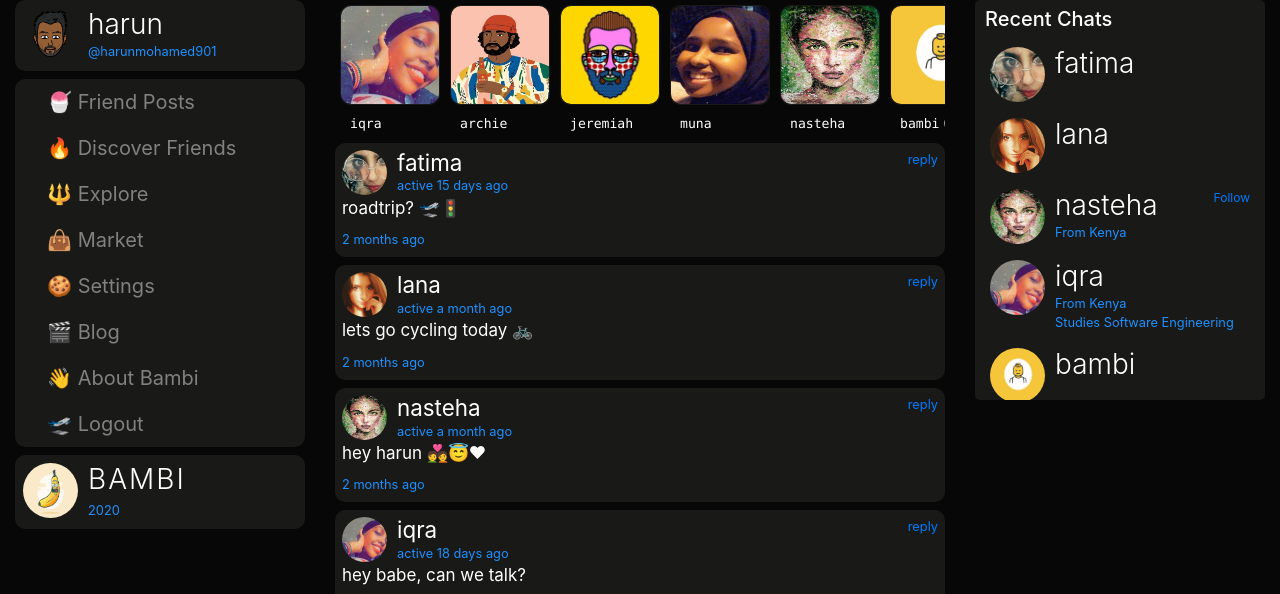
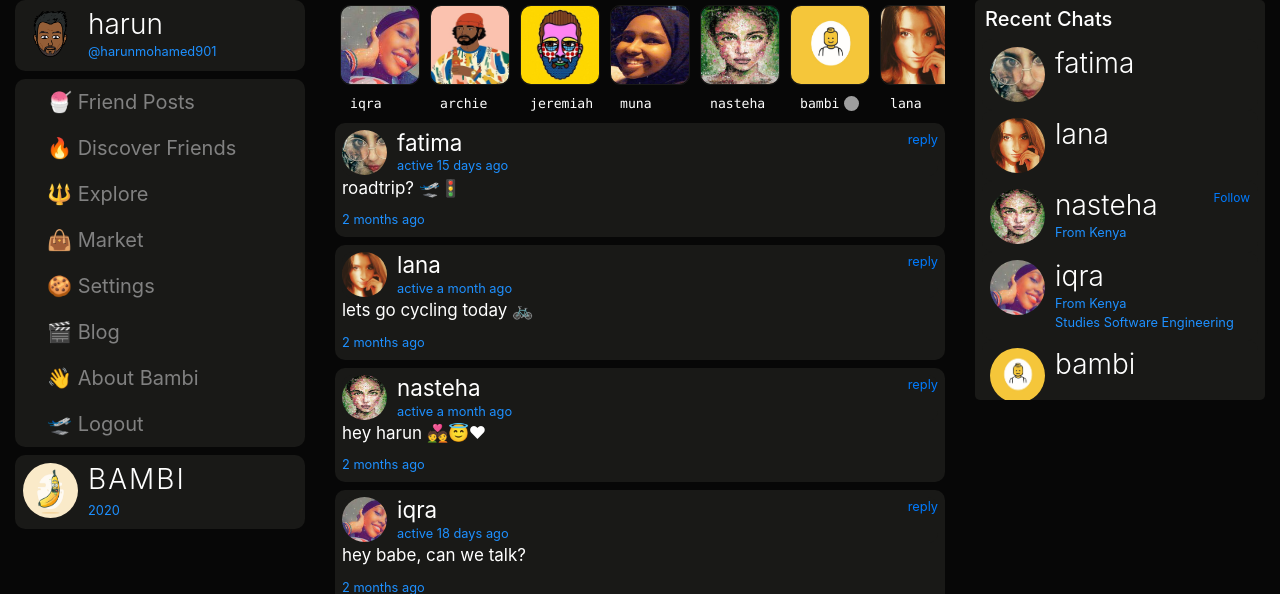
Before and after one commit to harunmohamed/bambi-v3, a Flask app: page /messages in a window 1280 px wide. Shown: the part 61-655 px from the top of the page. Run offline with Flask 2, Linux system fonts and the light colour scheme; a user stored in the database is signed in; data comes from the database, SQL or seed files in the repository; some libraries are stand-ins or nearby versions; grey boxes are pictures that could not be loaded.

Commit message:
reduced stories from 100px t0 80px

```diff
--- a/bambiv3/static/main.css
+++ b/bambiv3/static/main.css
@@ -215,8 +215,8 @@ header{
 }
 .card--content {
   background: #070707; /*linear-gradient(#ffcccc,#ccffff);*/
-  width: 100px;
-  height: 100px;
+  width: 80px;
+  height: 80px;
   margin: 5px;
   border-radius:10px;
   border:1px solid #191917;
```
